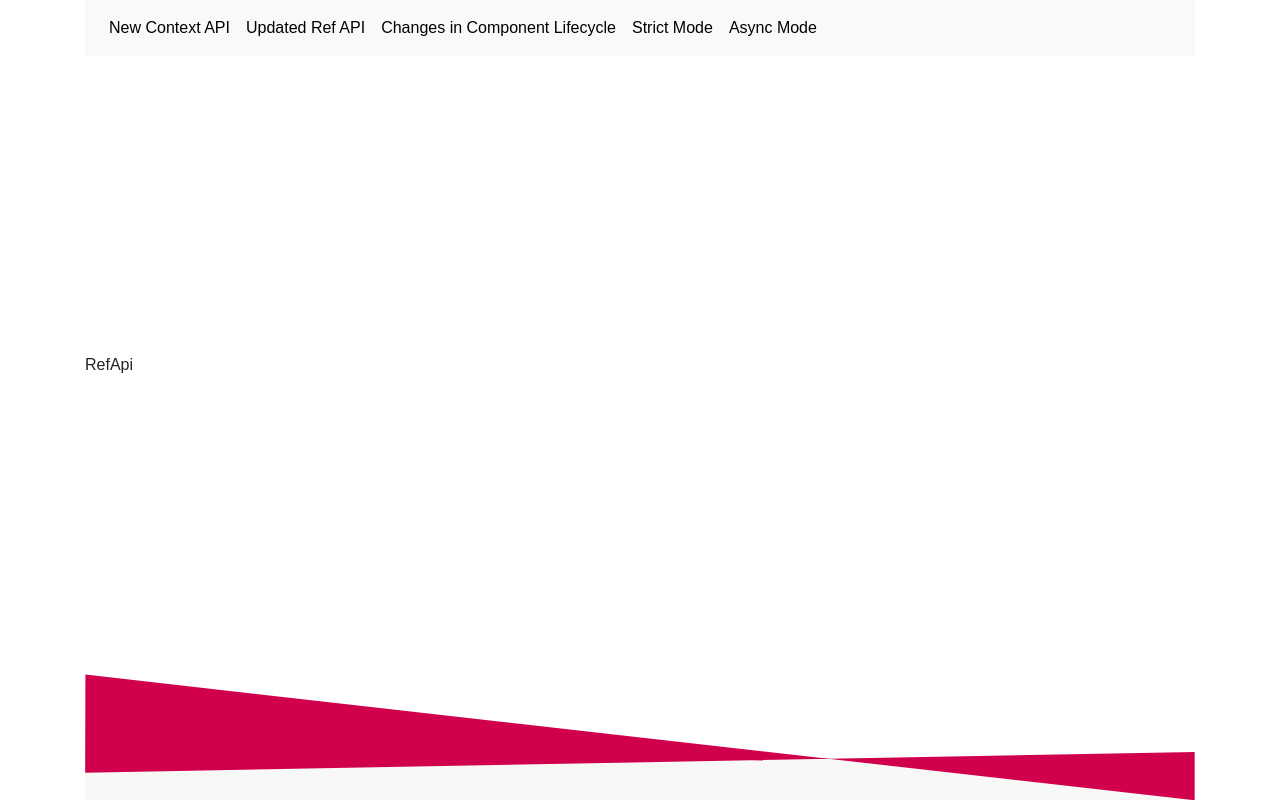
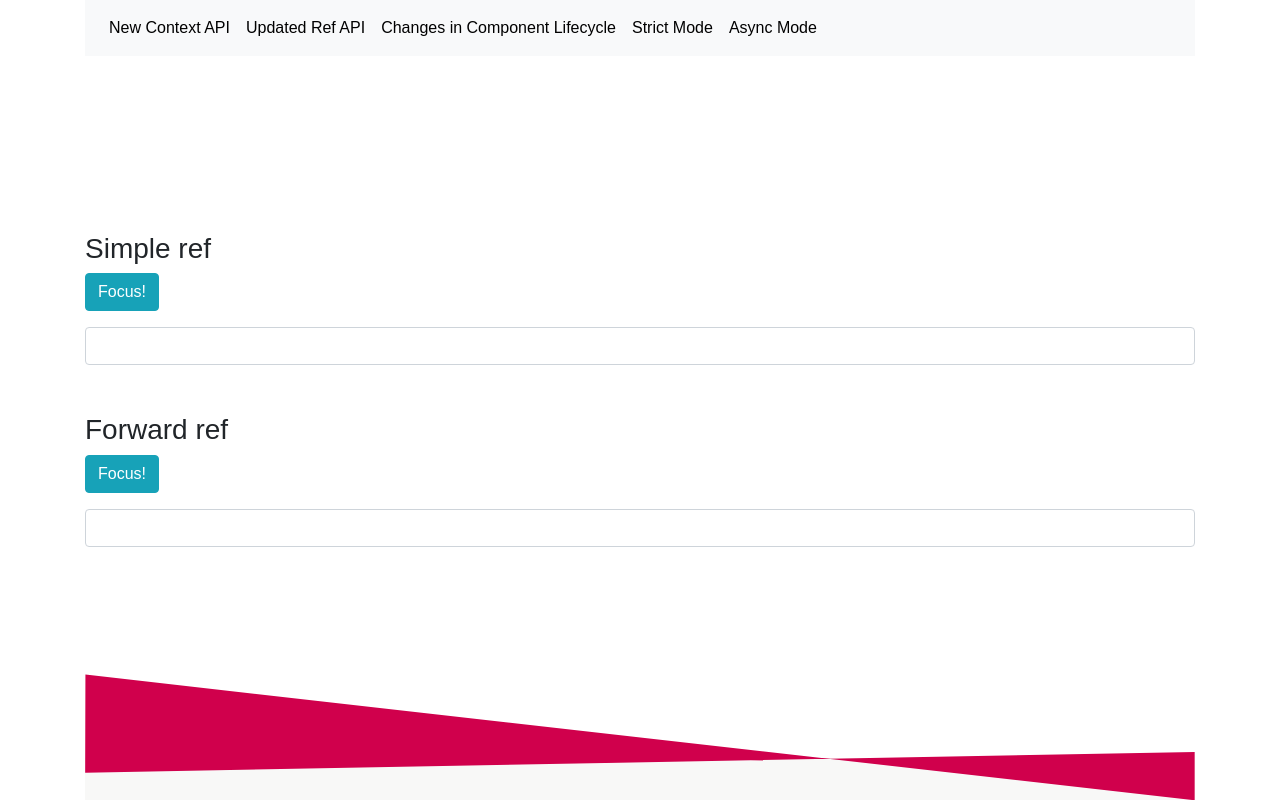
Before and after one commit to sFiFty/React-Amsterdam-Presentation, a React (Create React App) app in the folder react-amsterdam/: page /ref-api in a window 1280 px wide. Built offline with nearby package versions, Linux system fonts and the light colour scheme.

Commit message:
added ref API explanation

```diff
--- a/react-amsterdam/src/components/RefApi/RefApi.js
+++ b/react-amsterdam/src/components/RefApi/RefApi.js
@@ -1,13 +1,41 @@
 import React, { Component } from 'react';
 
 class RefApi extends Component {
+  constructor(props) {
+    super(props);
+    this.inputRef = React.createRef();
+    this.secondInputRef = React.createRef();
+  }
+
+  onFocus = () => {
+    this.inputRef.current.focus()
+  }
+
+  onFocusToSecondInput = () => {
+    this.secondInputRef.current.focus()
+  }
+
   render() {
     return (
-      <div className="ref-api">
-        RefApi
+      <div>
+        <div className="ref-api mt-5">
+          <h3>Simple ref</h3>
+          <button onClick={this.onFocus} type="button" className="btn btn-info">Focus!</button>
+          <input ref={this.inputRef} type="text" className="form-control mt-3" aria-label="Small" aria-describedby="inputGroup-sizing-sm" />
+        </div>
+        <div className="forward-ref mt-5">
+          <h3>Forward ref</h3>
+          <button onClick={this.onFocusToSecondInput} type="button" className="btn btn-info">Focus!</button>
+          <InputWrapper ref={this.secondInputRef} />
+        </div>
       </div>
+
     );
   }
 }
 
+const InputWrapper = React.forwardRef((props, ref) => (
+  <input ref={ref} type="text" className="form-control mt-3" aria-label="Small" aria-describedby="inputGroup-sizing-sm" />
+));
+
 export default RefApi;
```
